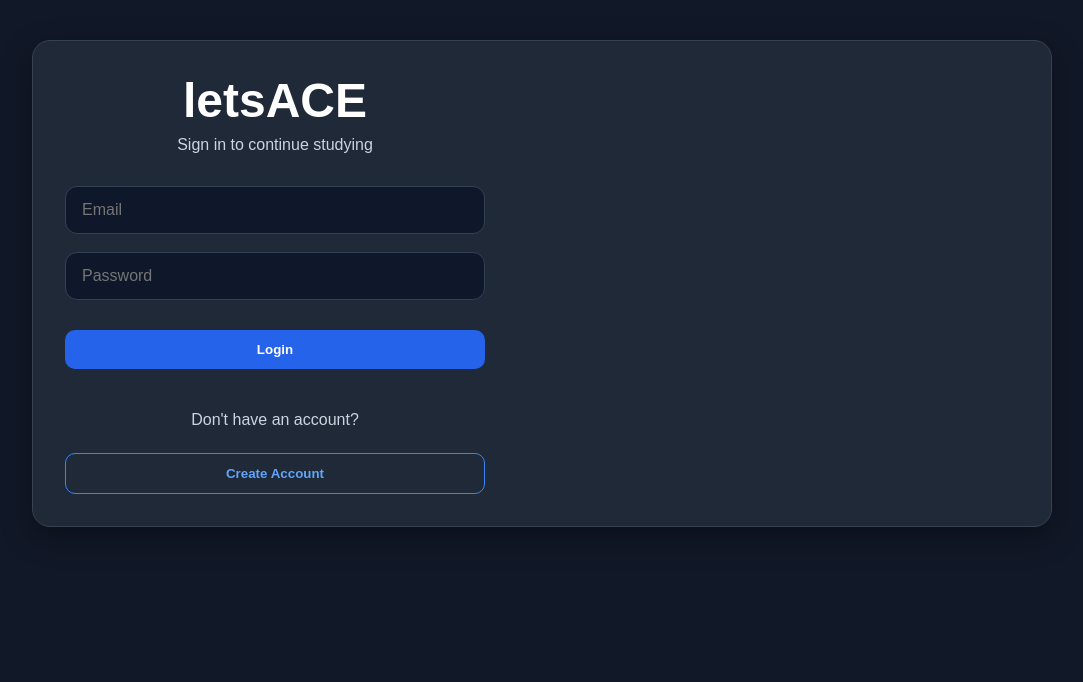
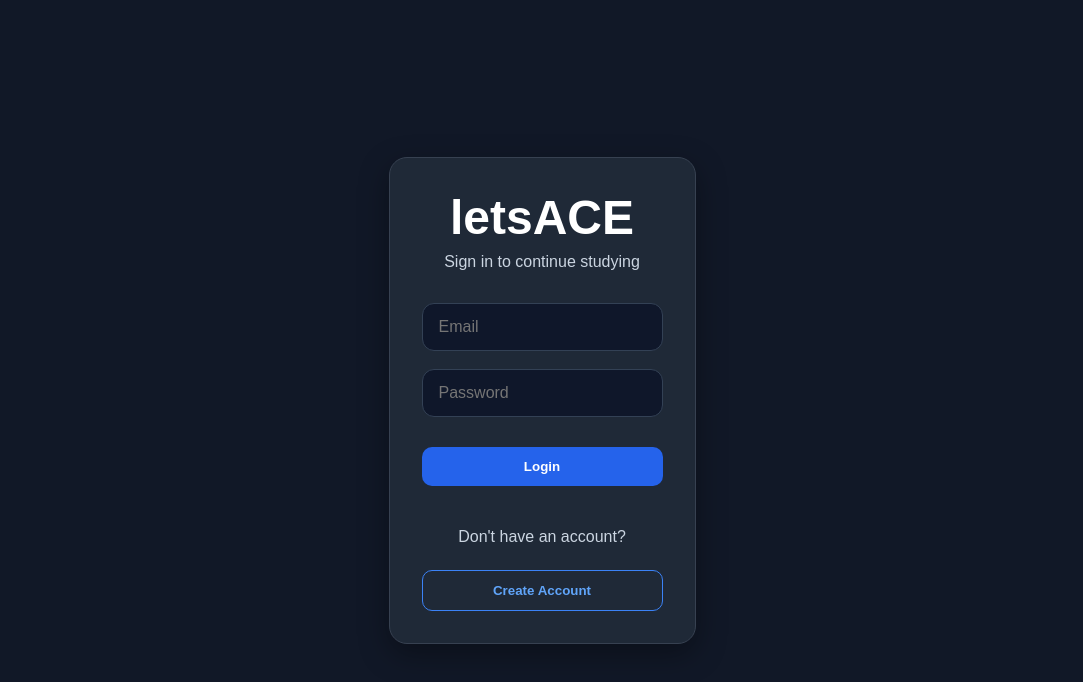
Before and after one commit to Harris-Cabrera/letsACE, a React (Vite) app in the folder frontend/: page /login in a window 1280 px wide. Shown: the top 682 px of the page, without its empty margins (98-1181 px from the left). Built offline with nearby package versions, Linux system fonts and the light colour scheme; no server answers.

Commit message:
Centered Login and Register page

```diff
--- a/frontend/src/components/Card.jsx
+++ b/frontend/src/components/Card.jsx
@@ -1,11 +1,10 @@
-import "../styles/card.css";
+function Card({ children, className = "" }) {
 
-function Card({ children, className = "" }) {
-  return (
-    <div className={`card ${className}`}>
-      {children}
-    </div>
-  );
+    return (
+        <div className={`card ${className}`}>
+            {children}
+        </div>
+    );
 }
 
 export default Card;
--- a/frontend/src/components/Layout.jsx
+++ b/frontend/src/components/Layout.jsx
@@ -14,7 +14,7 @@ function Layout({ children }) {
         <div className="app-layout">
             {!hideNavbar && <Navbar />}
 
-            <main className="app-content">
+            <main className={hideNavbar ? "app-content auth-layout" : "app-content"}>
                 {children}
             </main>
         </div>
--- a/frontend/src/pages/Login.jsx
+++ b/frontend/src/pages/Login.jsx
@@ -40,7 +40,7 @@ function Login() {
 
   return (
     <Layout>
-      <Card>
+      <Card className="auth-card">
         <div className="auth-container">
 
           <h1>letsACE</h1>
--- a/frontend/src/pages/Register.jsx
+++ b/frontend/src/pages/Register.jsx
@@ -33,7 +33,7 @@ function Register() {
 
     return (
         <Layout>
-            <Card>
+            <Card className="auth-card">
 
                 <div className="auth-container">
 
--- a/frontend/src/styles/card.css
+++ b/frontend/src/styles/card.css
@@ -5,3 +5,11 @@
   padding: 32px;
   box-shadow: var(--shadow);
 }
+
+.auth-card {
+  max-width: 520px;
+
+  display: flex;
+
+  justify-content: center;
+}
--- a/frontend/src/styles/layout.css
+++ b/frontend/src/styles/layout.css
@@ -65,3 +65,13 @@ button:hover {
         font-size: 1.4rem;
     }
 }
+
+.auth-layout {
+    min-height: 100vh;
+
+    display: flex;
+
+    justify-content: center;
+
+    align-items: center;
+}
```
